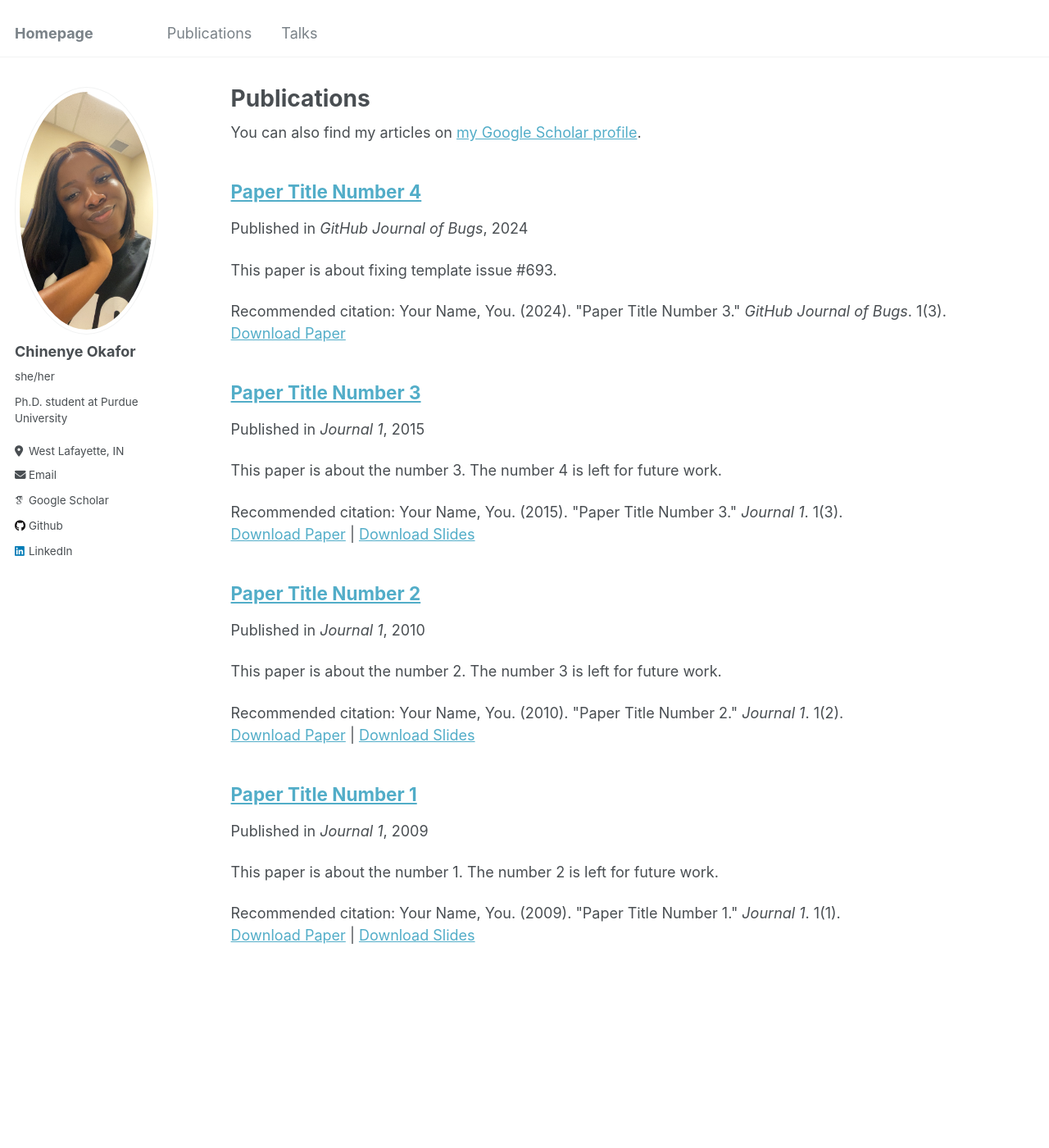
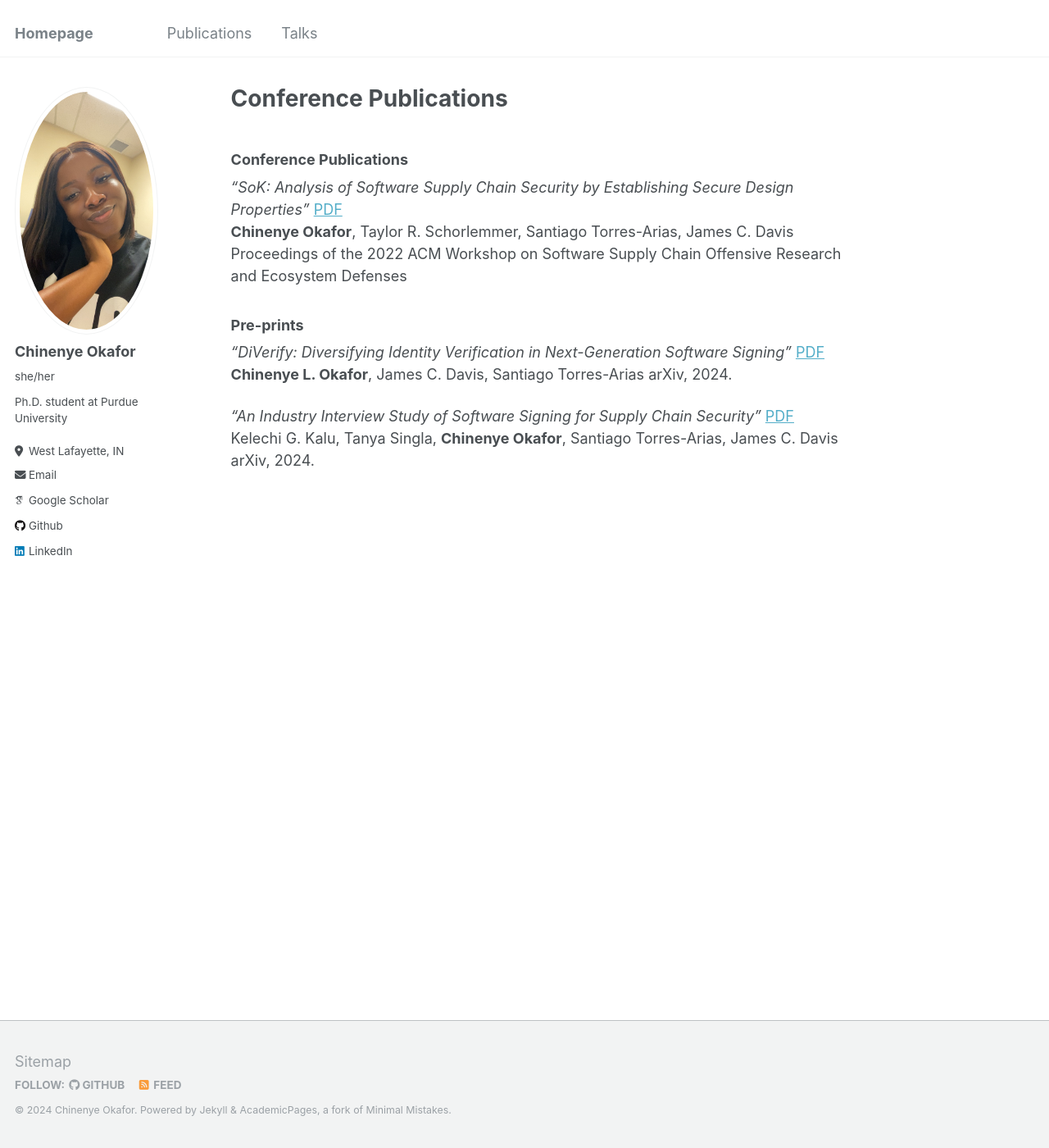
Before and after one commit to chinenyeokafor/chinenyeokafor.github.io, a Jekyll site: the page built from _pages/publications.md, in a window 1280 px wide and 1400 px high. Shown: the whole window at 82% size. Built offline with Jekyll 4.4.1, drawn with Linux system fonts in a browser that asks for light colours; some web fonts are replaced; our own code applies the rules of GitHub Pages for plain Markdown files.

Commit message:
add publications

```diff
--- a/_pages/publications.md
+++ b/_pages/publications.md
@@ -1,16 +1,19 @@
----
-layout: archive
-title: "Publications"
-permalink: /publications/
-author_profile: true
----
 
-{% if site.author.googlescholar %}
-  <div class="wordwrap">You can also find my articles on <a href="{{site.author.googlescholar}}">my Google Scholar profile</a>.</div>
-{% endif %}
 
-{% include base_path %}
+### Conference Publications
 
-{% for post in site.publications reversed %}
-  {% include archive-single.html %}
-{% endfor %}
+*“SoK: Analysis of Software Supply Chain Security by Establishing Secure Design Properties”*  [PDF](https://dl.acm.org/doi/pdf/10.1145/3560835.3564556)
+**Chinenye Okafor**, Taylor R. Schorlemmer, Santiago Torres-Arias, James C. Davis
+Proceedings of the 2022 ACM Workshop on Software Supply Chain Offensive Research and Ecosystem Defenses
+
+
+### Pre-prints
+
+*“DiVerify: Diversifying Identity Verification in Next-Generation Software Signing”*  [PDF](https://arxiv.org/pdf/2406.15596)
+**Chinenye L. Okafor**, James C. Davis, Santiago Torres-Arias
+arXiv, 2024.
+
+
+*“An Industry Interview Study of Software Signing for Supply Chain Security”*  [PDF](https://arxiv.org/pdf/2406.08198)
+Kelechi G. Kalu, Tanya Singla, **Chinenye Okafor**, Santiago Torres-Arias, James C. Davis
+arXiv, 2024.
```
